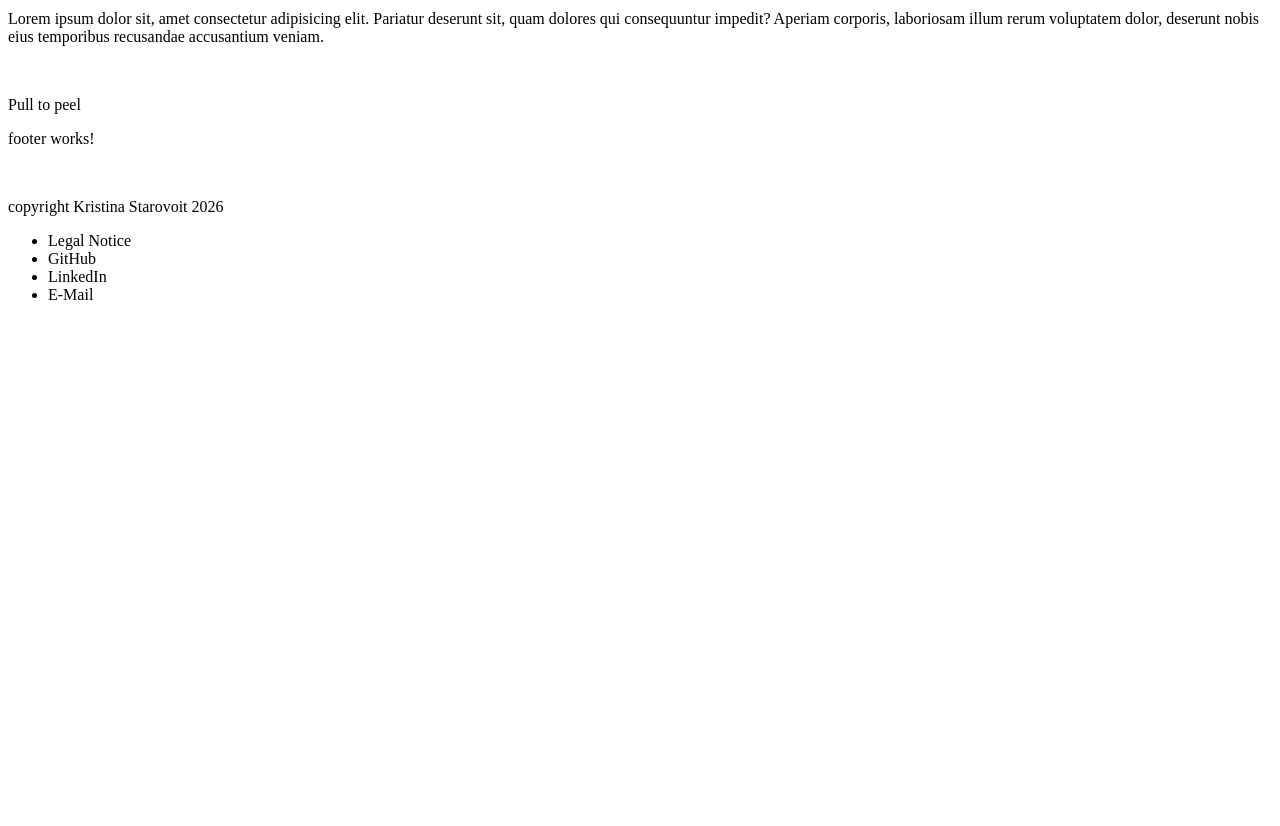
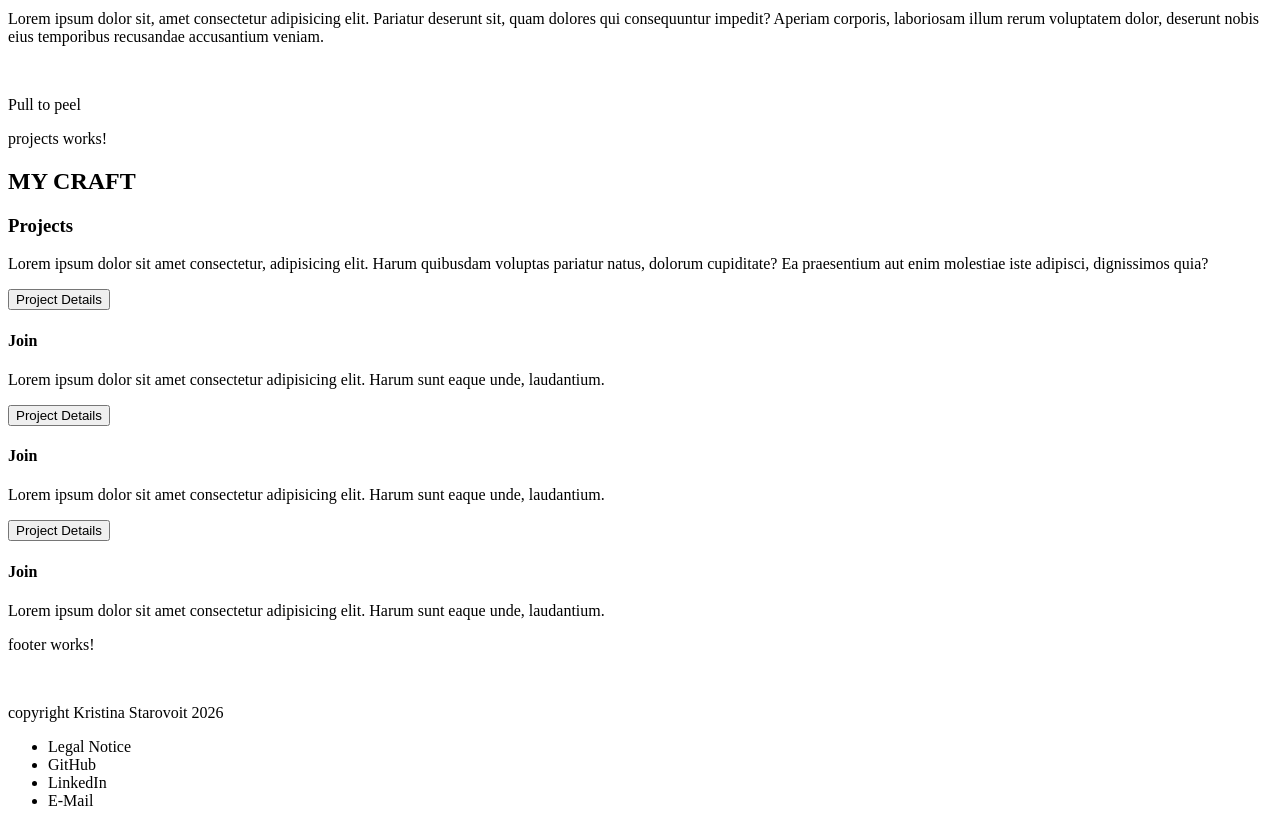
Before and after one commit to kristinastarovoit/portfolio-project, an Angular app: page / in a window 1280 px wide. Shown: the part 900-1726 px from the top of the page. Before the commit the page ends 1220 px from the top, so only its background shows below. Built offline with nearby package versions, Linux system fonts and the light colour scheme.

Commit message:
add: basic html structure for projects

```diff
--- a/src/app/app.html
+++ b/src/app/app.html
@@ -3,5 +3,6 @@
 <app-hero></app-hero>
 <app-about></app-about>
 <app-skills></app-skills>
+<app-projects></app-projects>
 <app-footer></app-footer>
 <router-outlet />
--- a/src/app/app.ts
+++ b/src/app/app.ts
@@ -5,10 +5,11 @@ import { Footer } from "./layout/footer/footer";
 import { Hero } from "./pages/main/components/hero/hero";
 import { About } from "./pages/main/components/about/about";
 import { Skills } from "./pages/main/components/skills/skills";
+import { Projects } from "./pages/main/components/projects/projects";
 
 @Component({
   selector: 'app-root',
-  imports: [RouterOutlet, Header, Footer, Hero, About, Skills],
+  imports: [RouterOutlet, Header, Footer, Hero, About, Skills, Projects],
   templateUrl: './app.html',
   styleUrl: './app.scss'
 })
--- a/src/app/pages/main/components/projects/projects.html
+++ b/src/app/pages/main/components/projects/projects.html
@@ -1 +1,31 @@
 <p>projects works!</p>
+<section class="projects">
+    <div>
+        <h2>MY CRAFT</h2>
+        <h3>Projects</h3>
+        <p>Lorem ipsum dolor sit amet consectetur, adipisicing elit.
+            Harum quibusdam voluptas pariatur natus, dolorum cupiditate?
+            Ea praesentium aut enim molestiae iste adipisci, dignissimos quia?
+        </p>
+    </div>
+    <div>
+        <img>
+        <img>
+        <button>Project Details</button>
+        <h4>Join</h4>
+        <p>Lorem ipsum dolor sit amet consectetur adipisicing elit. Harum sunt eaque unde, laudantium.</p>
+    </div>
+    <div>
+        <img>
+        <button>Project Details</button>
+        <h4>Join</h4>
+        <p>Lorem ipsum dolor sit amet consectetur adipisicing elit. Harum sunt eaque unde, laudantium.</p>
+    </div>
+    <div>
+        <img>
+        <button>Project Details</button>
+        <h4>Join</h4>
+        <p>Lorem ipsum dolor sit amet consectetur adipisicing elit. Harum sunt eaque unde, laudantium.</p>
+    </div>
+
+</section>
```
